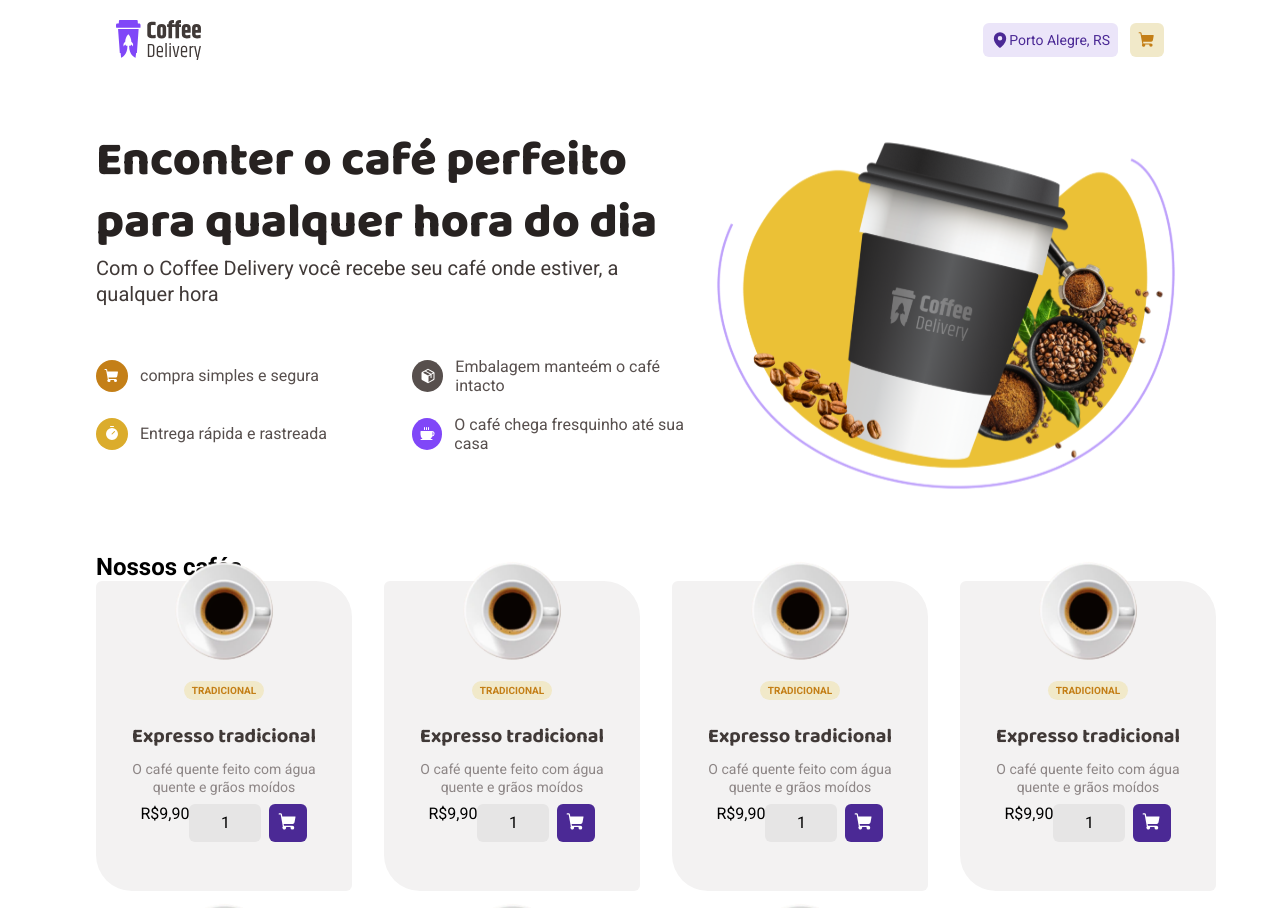
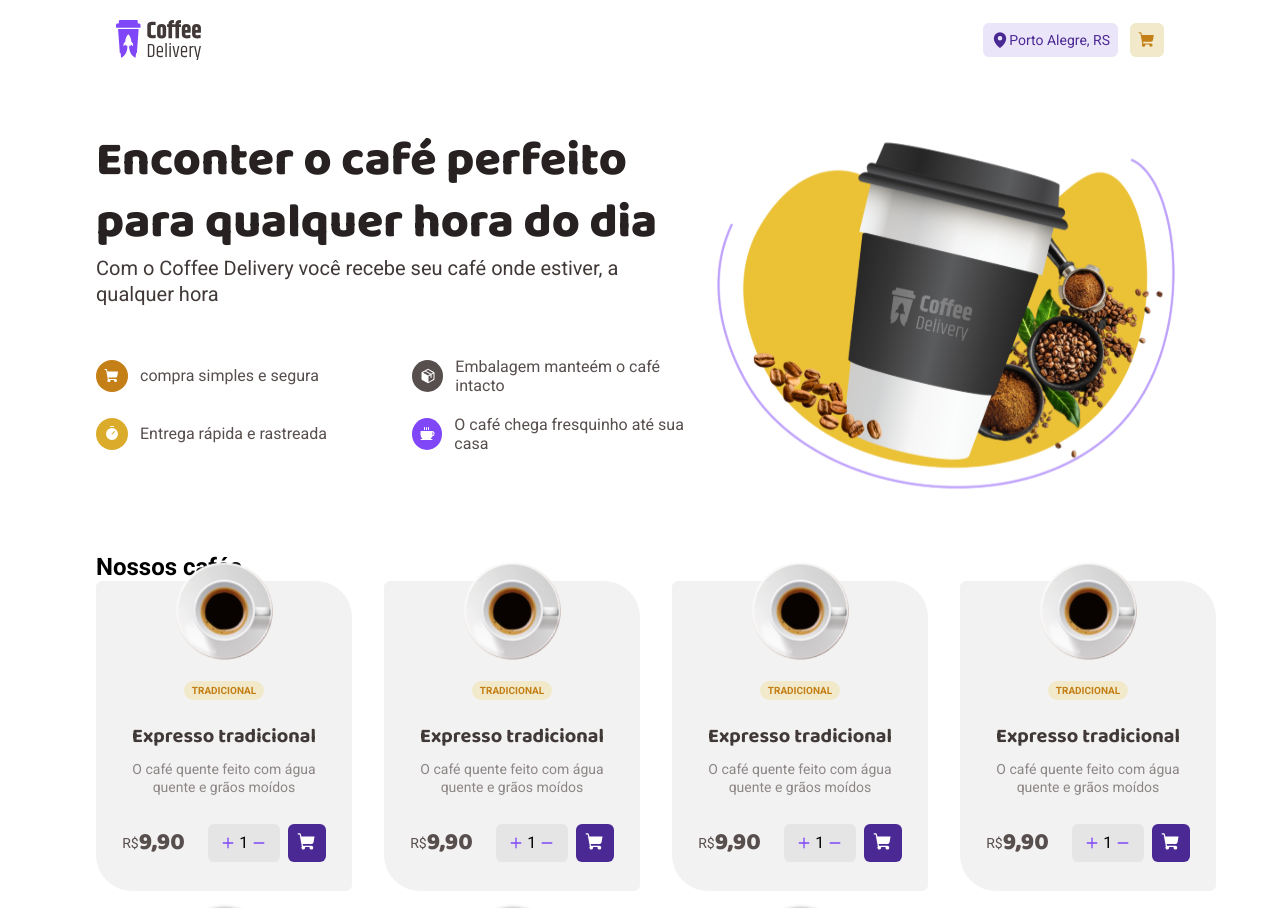
Before and after one commit to MayconSlv/Coffee-Delivery, a React (Vite) app: page / in a window 1280 px wide. Shown: the top 908 px of the page. Built offline with nearby package versions, Linux system fonts and the light colour scheme.

Commit message:
coffee card estilização

```diff
--- a/src/components/CoffeeCard/index.tsx
+++ b/src/components/CoffeeCard/index.tsx
@@ -1,4 +1,4 @@
-import { ShoppingCart } from 'phosphor-react'
+import { Minus, Plus, ShoppingCart } from 'phosphor-react'
 import expresso from '../../assets/coffees/Type=Expresso.svg'
 import {
   ButtonsContainer,
@@ -6,6 +6,7 @@ import {
   CardDesc,
   CartIconContainer,
   CounterButton,
+  Price,
   PriceContainer,
   TradicionalText,
 } from './style'
@@ -23,11 +24,15 @@ export function CoffeeCard() {
       </CardDesc>
 
       <PriceContainer>
-        <span>R$</span>
-        <span>9,90</span>
+        <Price>
+          <span>R$</span>
+          <span>9,90</span>
+        </Price>
 
         <ButtonsContainer>
-          <CounterButton>1</CounterButton>
+          <CounterButton>
+            <Plus size={14} weight='bold' /> 1 <Minus size={14} weight='bold' />
+          </CounterButton>
           <CartIconContainer>
             <ShoppingCart weight='fill' size={20} />
           </CartIconContainer>
--- a/src/components/CoffeeCard/style.ts
+++ b/src/components/CoffeeCard/style.ts
@@ -50,6 +50,22 @@ export const CardDesc = styled.div`
 `
 export const PriceContainer = styled.div`
   display: flex;
+  margin-top: 2rem;
+  gap: 2.3rem;
+`
+
+export const Price = styled.div`
+  font-size: 1.4rem;
+  line-height: 1.8rem;
+  color: ${(props) => props.theme.colors['base-text']};
+  display: flex;
+  align-items: center;
+
+  span:last-child {
+    font-family: 'Baloo 2';
+    font-weight: 800;
+    font-size: 2.4rem;
+  }
 `
 
 export const ButtonsContainer = styled.div`
@@ -70,6 +86,10 @@ export const CounterButton = styled.span`
   background: ${(props) => props.theme.colors['base-button']};
 
   border-radius: 6px;
+
+  svg {
+    color: ${(props) => props.theme.colors['base-purple']};
+  }
 `
 
 export const CartIconContainer = styled.button`
```
